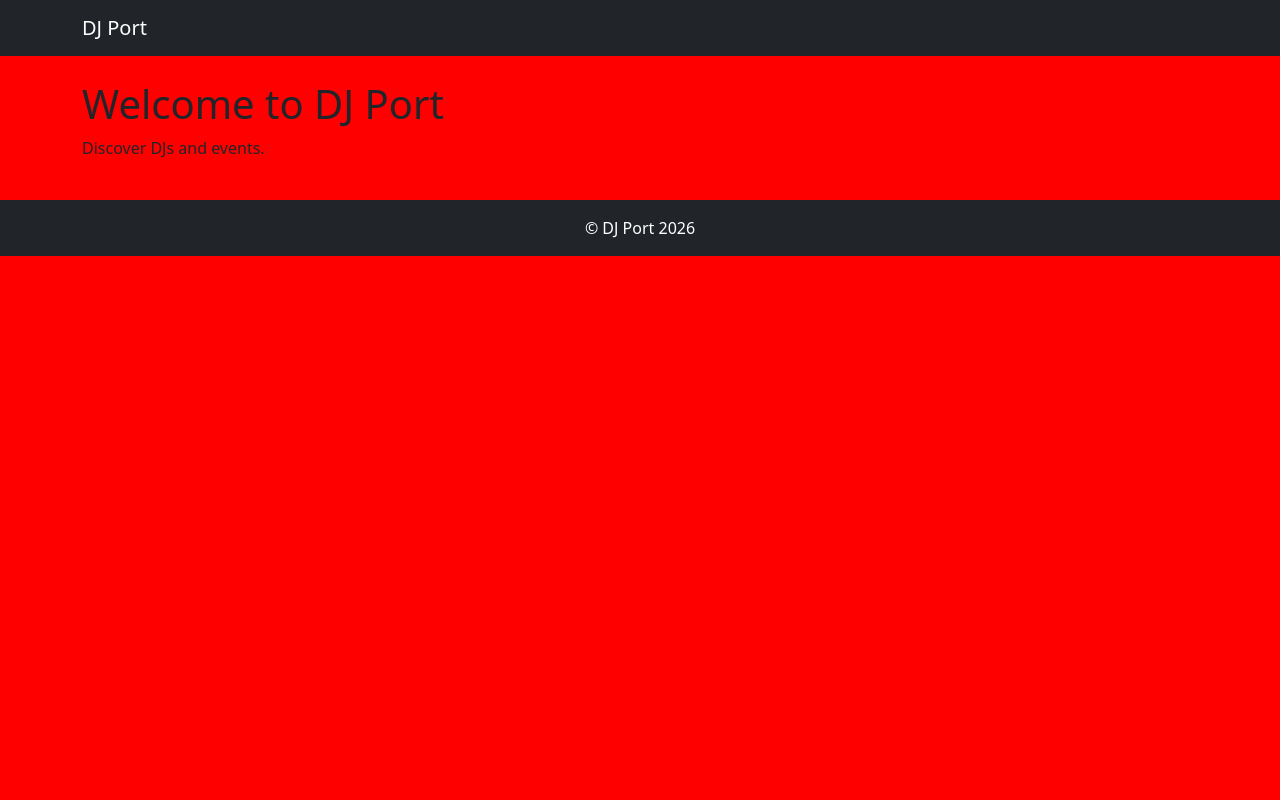
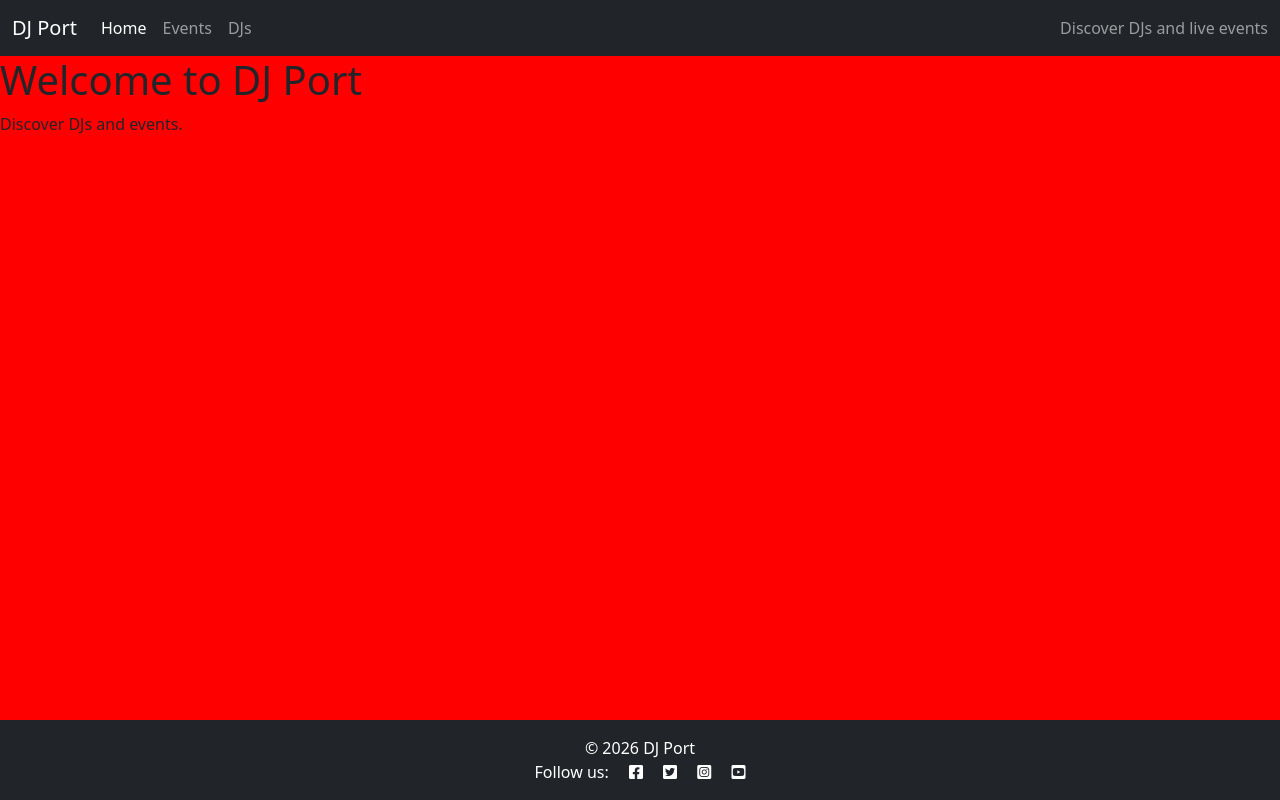
Before and after one commit to skb399/DJPort, a Django app: page / in a window 1280 px wide. Run offline with Django 5.2, Linux system fonts and the light colour scheme.

Commit message:
Add base layout and navbar

```diff
--- a/templates/base.html
+++ b/templates/base.html
@@ -1,41 +1,140 @@
 {% load static %}
 
+{% url 'home' as home_url %}
+
 <!DOCTYPE html>
-<html lang="en">
+<html class="h-100" lang="en">
+
 <head>
-    <meta charset="UTF-8">
-    <meta name="viewport" content="width=device-width, initial-scale=1.0">
-
     <title>{% block title %}DJ Port{% endblock %}</title>
 
+    <meta charset="UTF-8">
+    <meta name="viewport" content="width=device-width, initial-scale=1">
+
+    <!-- Font Awesome CSS -->
+    <link
+        rel="stylesheet"
+        href="https://cdnjs.cloudflare.com/ajax/libs/font-awesome/5.15.3/css/all.min.css"
+    >
+
+    <!-- Bootstrap CSS -->
     <link
         href="https://cdn.jsdelivr.net/npm/bootstrap@5.3.8/dist/css/bootstrap.min.css"
         rel="stylesheet"
     >
 
+    <!-- Custom CSS -->
     <link rel="stylesheet" href="{% static 'css/style.css' %}">
 </head>
 
-<body>
-    <header>
-        <nav class="navbar navbar-expand-lg bg-dark navbar-dark">
-            <div class="container">
-                <a class="navbar-brand" href="{% url 'home' %}">DJ Port</a>
+<body class="d-flex flex-column h-100">
+
+    <!-- Navigation -->
+    <nav class="navbar navbar-expand-lg navbar-dark bg-dark">
+        <div class="container-fluid">
+
+            <a class="navbar-brand" href="{% url 'home' %}">
+                DJ Port
+            </a>
+
+            <button
+                class="navbar-toggler"
+                type="button"
+                data-bs-toggle="collapse"
+                data-bs-target="#navbarText"
+                aria-controls="navbarText"
+                aria-expanded="false"
+                aria-label="Toggle navigation"
+            >
+                <span class="navbar-toggler-icon"></span>
+            </button>
+
+            <div class="collapse navbar-collapse" id="navbarText">
+
+                <ul class="navbar-nav me-auto mb-2 mb-lg-0">
+
+                    <li class="nav-item">
+                        <a
+                            class="nav-link {% if request.path == home_url %}active{% endif %}"
+                            href="{% url 'home' %}"
+                        >
+                            Home
+                        </a>
+                    </li>
+
+                    <li class="nav-item">
+                        <a class="nav-link" href="#">
+                            Events
+                        </a>
+                    </li>
+
+                    <li class="nav-item">
+                        <a class="nav-link" href="#">
+                            DJs
+                        </a>
+                    </li>
+
+                </ul>
+
+                <span class="navbar-text">
+                    Discover DJs and live events
+                </span>
+
             </div>
-        </nav>
-    </header>
+        </div>
+    </nav>
 
-    <main class="container py-4">
+    <!-- Django messages -->
+    <div class="container">
+        <div class="row">
+            <div class="col-md-8 offset-md-2">
+
+                {% for message in messages %}
+                    <div
+                        class="alert {{ message.tags }} alert-dismissible fade show"
+                        role="alert"
+                    >
+                        {{ message | safe }}
+
+                        <button
+                            type="button"
+                            class="btn-close"
+                            data-bs-dismiss="alert"
+                            aria-label="Close"
+                        ></button>
+                    </div>
+                {% endfor %}
+
+            </div>
+        </div>
+    </div>
+
+    <!-- Main content -->
+    <main class="flex-shrink-0">
         {% block content %}
-        {% endblock %}
+        {% endblock content %}
     </main>
 
-    <footer class="bg-dark text-white text-center py-3">
-        <p class="mb-0">&copy; DJ Port 2026</p>
+    <!-- Footer -->
+    <footer class="footer mt-auto py-3 bg-dark">
+        <p class="m-0 text-center text-white">
+            &copy; 2026 DJ Port
+        </p>
+
+        <p class="m-0 text-center text-white">
+            Follow us:
+            <i class="fab fa-facebook-square ms-3"></i>
+            <i class="fab fa-twitter-square ms-3"></i>
+            <i class="fab fa-instagram-square ms-3"></i>
+            <i class="fab fa-youtube-square ms-3"></i>
+        </p>
     </footer>
 
-    <script
-        src="https://cdn.jsdelivr.net/npm/bootstrap@5.3.8/dist/js/bootstrap.bundle.min.js">
-    </script>
+    <!-- Bootstrap JavaScript -->
+    <script src="https://cdn.jsdelivr.net/npm/bootstrap@5.3.8/dist/js/bootstrap.bundle.min.js"></script>
+
+    {% block extras %}
+    {% endblock extras %}
+
 </body>
 </html>
```
Also changed, not shown: 1 other file.
